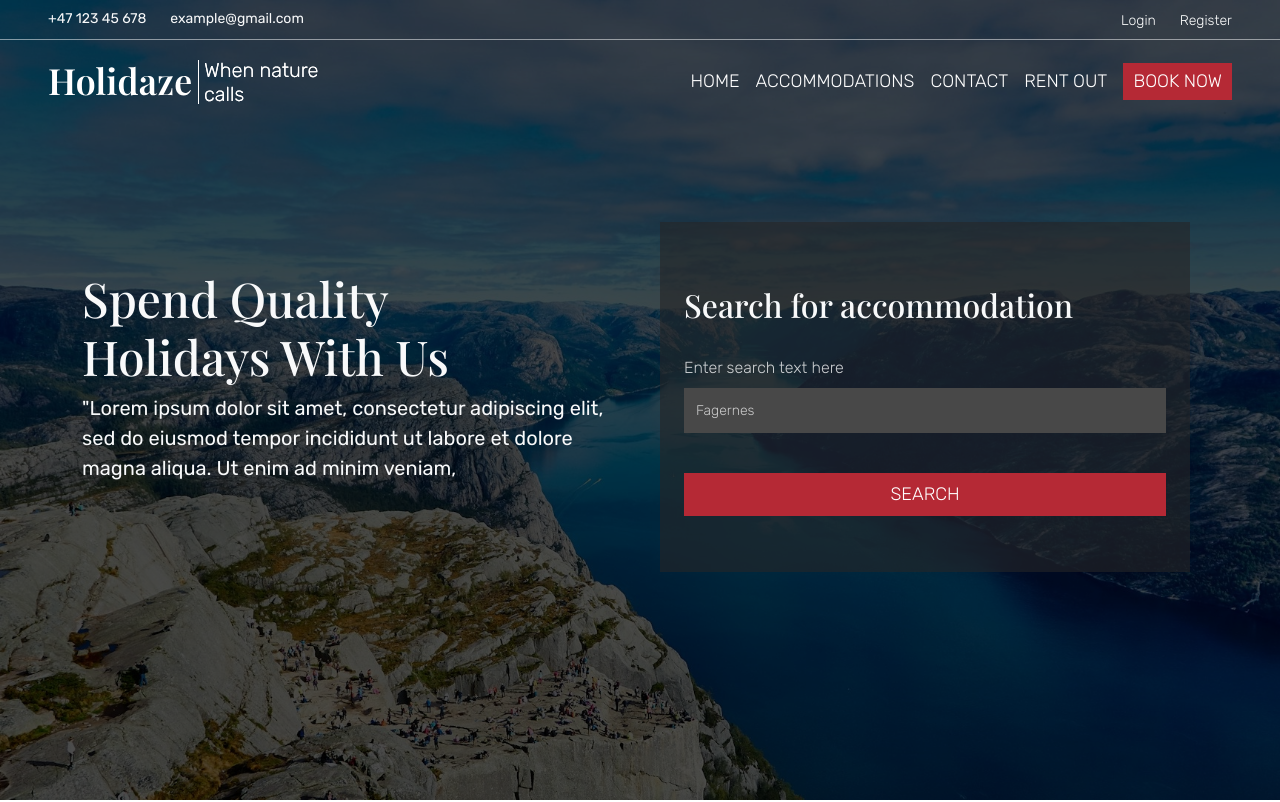
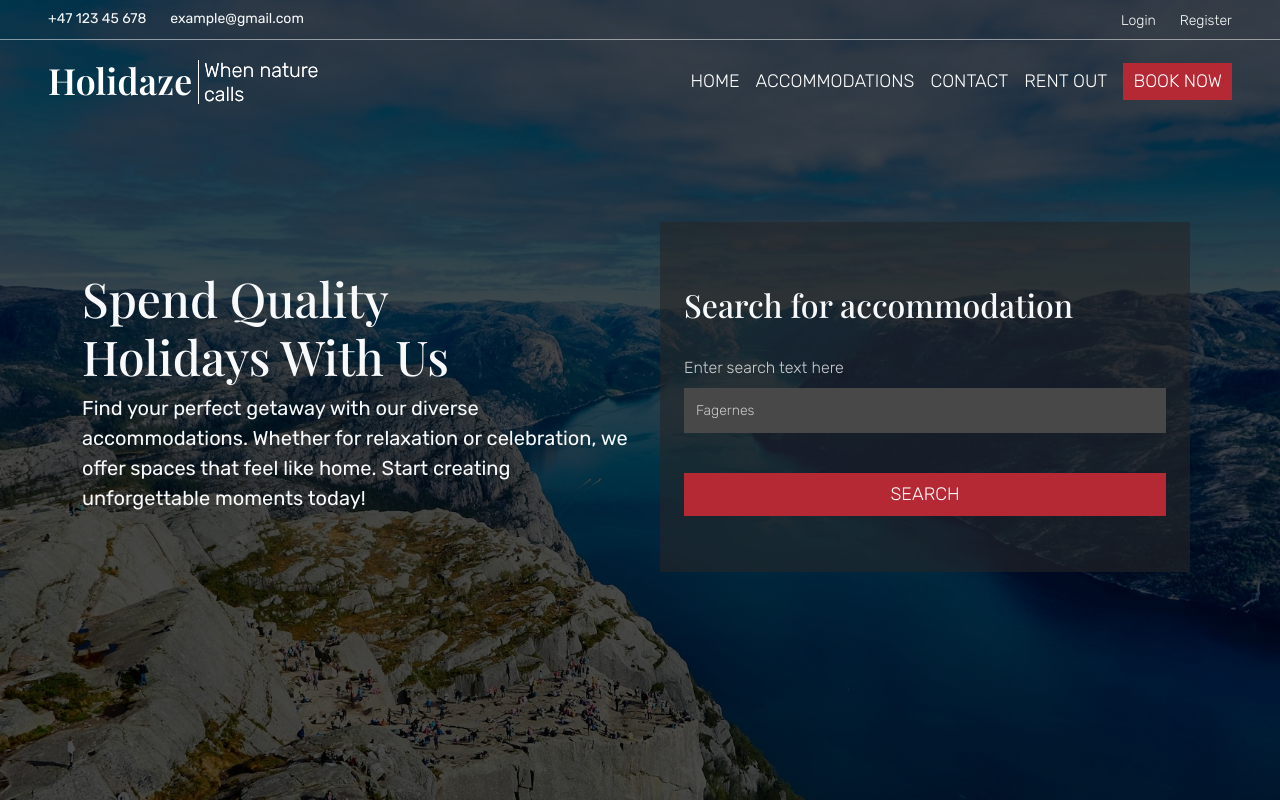
Before and after one commit to teehbee/project-exam-2, a React (Vite) app: page / in a window 1280 px wide. Shown: the top 802 px of the page. Built offline with nearby package versions, Linux system fonts and the light colour scheme; a web font is replaced by a local one.

Commit message:
correction to text on frontpage

```diff
--- a/src/pages/home.tsx
+++ b/src/pages/home.tsx
@@ -13,8 +13,8 @@ function Home() {
         <div className="container">
           <div className="row">
             <div className="col-12 col-lg-6">
-              <h1 className="text-light secondary-font fs-2rem-to-3rem pt-lg-5 pe-md-5">Spend Quality Holidays With Us</h1>
-              <p className="text-light fs-1rem-to-1-25rem">"Lorem ipsum dolor sit amet, consectetur adipiscing elit, sed do eiusmod tempor incididunt ut labore et dolore magna aliqua. Ut enim ad minim veniam,</p>
+              <h1 className="text-light secondary-font fs-2rem-to-3rem pt-lg-5 pe-md-5 me-md-5">Spend Quality Holidays With Us</h1>
+              <p className="text-light fs-1rem-to-1-25rem">Find your perfect getaway with our diverse accommodations. Whether for relaxation or celebration, we offer spaces that feel like home. Start creating unforgettable moments today!</p>
             </div>
             <div className="col-12 col-lg-6">
               <SearchForm />
```
